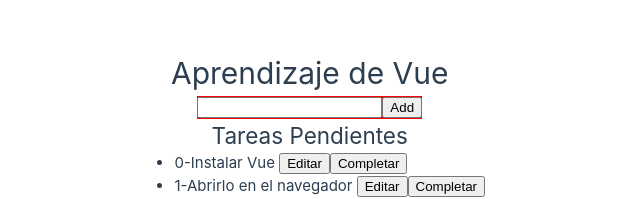
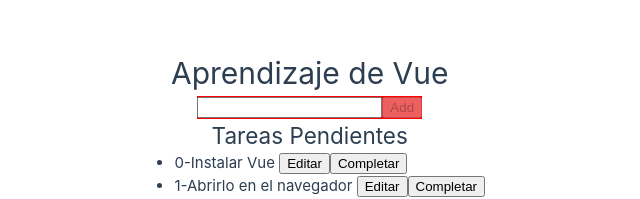
Before and after one commit to jpgarbanzo/vue-example, a Vue app in the folder to-do-list/: page / in a window 1280 px wide. Shown: the part 196-395 px from the top of the page, without its empty margins (75-715 px from the left). Built offline with nearby package versions, Linux system fonts and the light colour scheme.

Commit message:
Adding watcher example

```diff
--- a/to-do-list/src/components/ToDoList.vue
+++ b/to-do-list/src/components/ToDoList.vue
@@ -2,8 +2,10 @@
   <h1>{{ titulo }}</h1>
   <div class="formulario">
     <input v-model="tareaNueva" />
-    <button v-on:click="agregarElemento">Add</button>
+    <button v-on:click="agregarElemento" :disabled="deshabilitar">Add</button>
   </div>
+
+  {{ tareaNueva }}
 
   <h2>Tareas Pendientes</h2>
   <p v-if="tareasPendientes === 0">
@@ -60,6 +62,8 @@
       indiceQueEstoyEditando: null,
 
       fechaDeHoy: '19 de marzo de 2025',
+
+      deshabilitar: false,
     }
   },
 
@@ -102,6 +106,21 @@
     },
   },
 
+  watch: {
+    persona: {
+      immediate: true,
+      handler() {
+        if (this.tareaNueva.length === 0) {
+          this.deshabilitar = true
+        } else if (this.tareaNueva.length > 100) {
+          this.deshabilitar = true
+        } else {
+          this.deshabilitar = false
+        }
+      },
+    },
+  },
+
   components: {
     'editor-de-to-do-list': EditorDeToDoList,
   },
```
